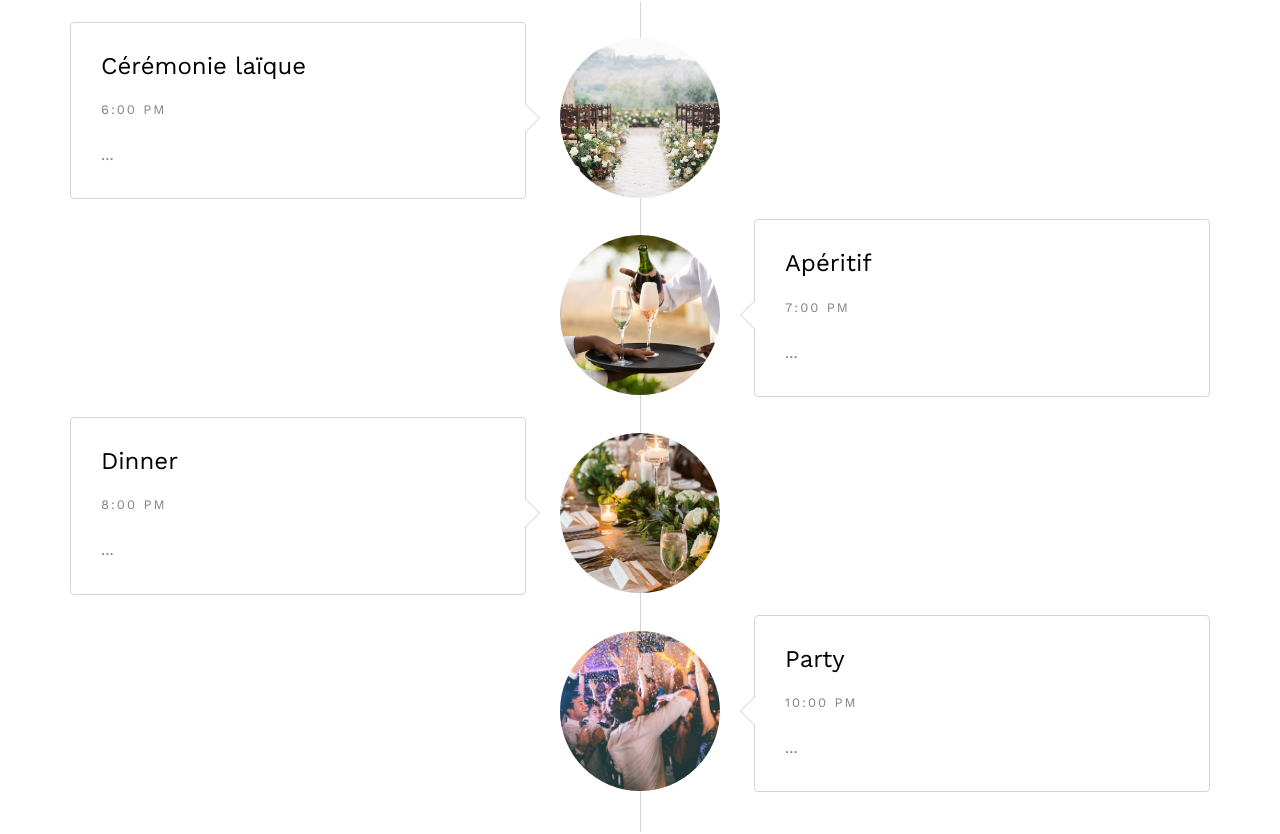
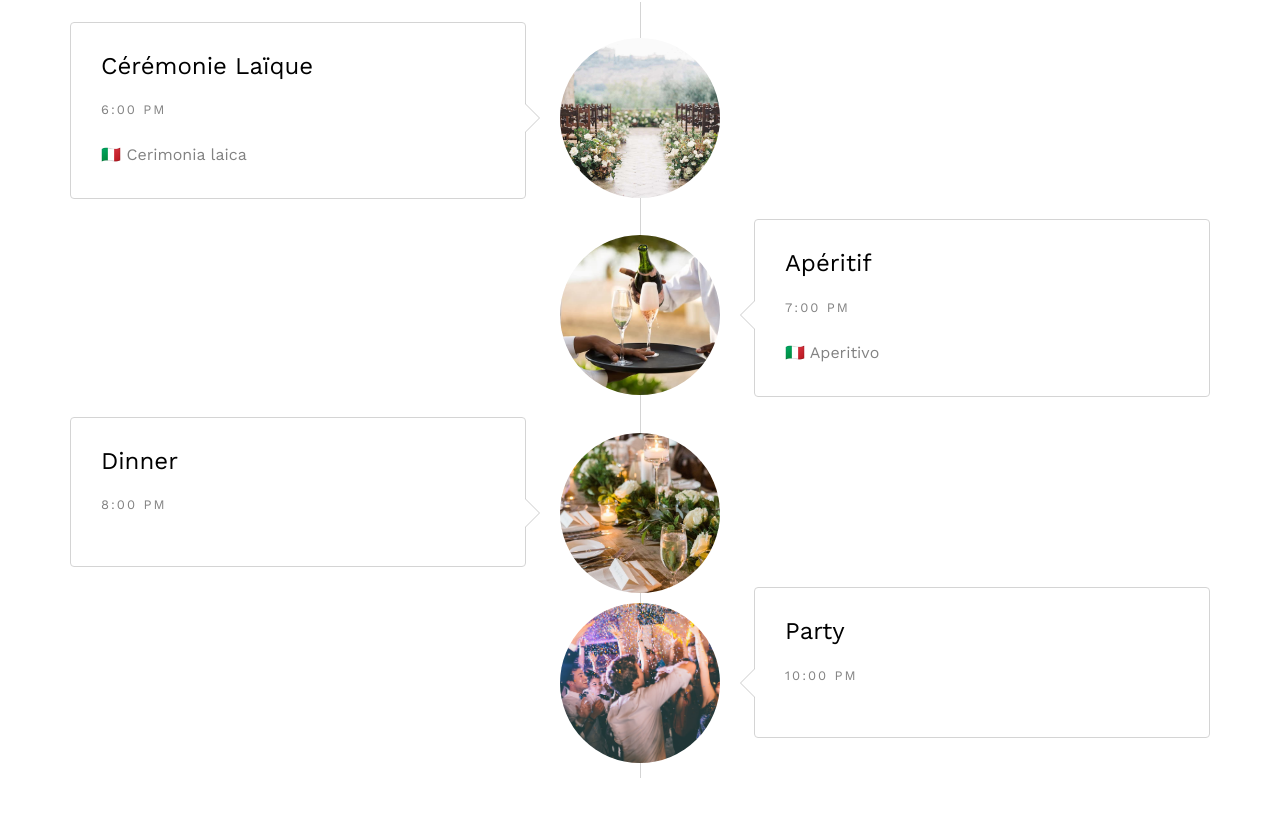
Before and after one commit to raadjoe/wdrep, a plain HTML site: page index.html in a window 1280 px wide. Shown: the part 2762-3596 px from the top of the page. Drawn offline with nearby package versions, Linux system fonts and the light colour scheme; files whose address does not match are found by name.

Commit message:
time update

```diff
--- a/index.html
+++ b/index.html
@@ -154,8 +154,8 @@
 									<h3>Civil Marriage</h3>
 									<div class="event-col">
 										<i class="icon-clock"></i>
-										<span>2:00 PM</span>
 										<span>3:00 PM</span>
+										<span>4:00 PM</span>
 									</div>
 									<div class="event-col">
 										<i class="icon-calendar"></i>
@@ -208,11 +208,11 @@
 							<div class="timeline-badge" style="background-image:url(images/wed-1.jpg);"></div>
 							<div class="timeline-panel">
 								<div class="timeline-heading">
-									<h3 class="timeline-title">Cérémonie laïque</h3>
+									<h3 class="timeline-title">Cérémonie Laïque</h3>
 									<span class="date">6:00 PM</span>
 								</div>
 								<div class="timeline-body">
-									<p>...</p>
+									<p>&#127470;&#127481; Cerimonia laica</p>
 								</div>
 							</div>
 						</li>
@@ -224,7 +224,7 @@
 									<span class="date">7:00 PM</span>
 								</div>
 								<div class="timeline-body">
-									<p>...</p>
+									<p>&#127470;&#127481; Aperitivo</p>
 								</div>
 							</div>
 						</li>
@@ -236,7 +236,7 @@
 									<span class="date">8:00 PM</span>
 								</div>
 								<div class="timeline-body">
-									<p>...</p>
+									<p></p>
 								</div>
 							</div>
 						</li>
@@ -248,7 +248,7 @@
 									<span class="date">10:00 PM</span>
 								</div>
 								<div class="timeline-body">
-									<p>...</p>
+									<p></p>
 								</div>
 							</div>
 						</li>
@@ -303,9 +303,9 @@
 										<figure>
 											<img src="images/couple-2.jpg" alt="user">
 										</figure>
-										<span>IBAN</a></span>
+										<span></a></span>
 										<blockquote>
-											<p>IBAN to be added...</p>
+											<p></p>
 										</blockquote>
 									</div>
 								</div>
```
